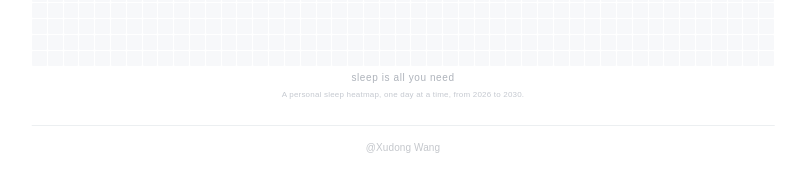
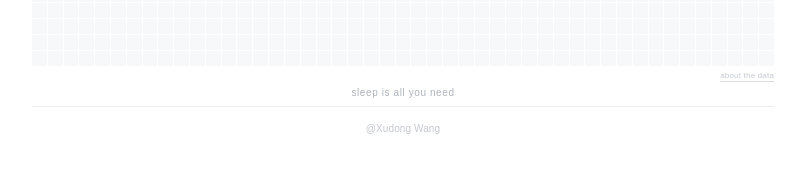
Before and after one commit to caozhuozi/10y, a Next.js app in the folder sleep-map/: page / in a window 1280 px wide. Shown: the part 648-822 px from the top of the page, without its empty margins (237-1042 px from the left). Built offline with nearby package versions, Linux system fonts and the light colour scheme; no server answers.

Commit message:
Add a note about sleep data

```diff
--- /dev/null
+++ b/sleep-map/app/about-the-data/page.tsx
@@ -0,0 +1,44 @@
+import type { Metadata } from "next";
+
+const siteUrl = (
+  process.env.NEXT_PUBLIC_SITE_URL ?? "http://localhost:3000"
+).replace(/\/$/, "");
+const basePath = process.env.PAGES_BASE_PATH ?? "";
+
+export const metadata: Metadata = {
+  title: "a note on the data — sleep is all you need",
+  description:
+    "How sleep sensed by my Fitbit Inspire 3 becomes one daily tile: wake date, sleep stages, naps, and exclusions.",
+  alternates: {
+    canonical: `${siteUrl}/about-the-data/`,
+  },
+};
+
+export default function HowSleepBecomesData() {
+  return (
+    <main className="methodology-shell">
+      <article className="methodology-page">
+        <a className="methodology-back" href={`${basePath}/`}>
+          ← sleep map
+        </a>
+
+        <header className="methodology-header">
+          <h1 className="methodology-title">a note on the data</h1>
+        </header>
+
+        <div className="methodology-copy">
+          <p>
+            My sleep is sensed by a Fitbit Inspire 3 and carried into this map
+            through the Google Health API. The bedtime–wake time comes from my
+            longest main sleep session ending that day, using its local start
+            and end times. My displayed sleep adds ASLEEP, LIGHT, DEEP, and REM
+            from every main sleep session and nap ending on that date, so a
+            night crossing midnight belongs to the day I wake up. I leave out
+            AWAKE and duplicate intervals; when no stage data exists, I use the
+            full session interval instead.
+          </p>
+        </div>
+      </article>
+    </main>
+  );
+}
--- a/sleep-map/app/globals.css
+++ b/sleep-map/app/globals.css
@@ -167,17 +167,29 @@ button {
 }
 
 .site-slogan {
-  margin: 4px 0 0;
+  margin: 0 0 6px;
 }
 
-.site-description {
+.method-note {
+  display: block;
   margin: 5px 0 0;
   color: #c5c9d0;
   font-size: 8px;
   font-weight: 400;
   letter-spacing: 0.025em;
   line-height: 1.2;
-  text-align: center;
+  text-align: right;
+  text-decoration-color: #d8dbe0;
+  text-decoration-line: underline;
+  text-decoration-thickness: 1px;
+  text-underline-offset: 3px;
+  transition: color 120ms ease;
+}
+
+.method-note:hover,
+.method-note:focus-visible {
+  color: #858b95;
+  text-decoration-color: #aeb3bb;
 }
 
 .mosaic-card {
@@ -268,13 +280,12 @@ button {
   text-align: center;
 }
 
-.site-footer::before {
+.footer-divider {
   display: block;
   width: 100%;
   height: 1px;
   margin: 0 auto 14px;
   background: #eceff1;
-  content: "";
 }
 
 @media (max-width: 760px) {
@@ -294,11 +305,10 @@ button {
   }
 
   .site-slogan {
-    margin-top: 4px;
     font-size: 10px;
   }
 
-  .site-description {
+  .method-note {
     margin-top: 5px;
     font-size: 8px;
   }
@@ -344,7 +354,8 @@ button {
 }
 
 @media (prefers-reduced-motion: reduce) {
-  .mosaic-cell {
+  .mosaic-cell,
+  .method-note {
     transition: none;
   }
 
@@ -352,3 +363,59 @@ button {
     animation: none;
   }
 }
+
+.methodology-shell {
+  min-height: 100svh;
+  padding: 72px 24px 64px;
+}
+
+.methodology-page {
+  width: min(100%, 620px);
+  margin: 0 auto;
+}
+
+.methodology-back {
+  color: #aeb3bb;
+  font-size: 10px;
+  letter-spacing: 0.04em;
+  text-decoration: none;
+}
+
+.methodology-back:hover,
+.methodology-back:focus-visible {
+  color: #627fcb;
+}
+
+.methodology-header {
+  margin: 86px 0 16px;
+}
+
+.methodology-title {
+  margin: 0;
+  color: #7f8792;
+  font-size: 12px;
+  font-weight: 400;
+  letter-spacing: 0.06em;
+  line-height: 1.2;
+}
+
+.methodology-copy {
+  max-width: 510px;
+}
+
+.methodology-copy p {
+  margin: 0 0 22px;
+  color: #9298a1;
+  font-size: 12px;
+  line-height: 1.75;
+}
+
+@media (max-width: 600px) {
+  .methodology-shell {
+    padding: 42px 20px 48px;
+  }
+
+  .methodology-header {
+    margin: 64px 0 16px;
+  }
+}
--- a/sleep-map/app/page.tsx
+++ b/sleep-map/app/page.tsx
@@ -1,17 +1,25 @@
 import sleepData from "./data/sleep-data.json";
 import { SleepHeatmap } from "./sleep-heatmap";
+
+const basePath = process.env.PAGES_BASE_PATH ?? "";
 
 export default function Home() {
   return (
     <main className="site-shell">
       <section className="heatmap-stage" aria-label="2026 to 2030 sleep mosaic">
         <SleepHeatmap startYear={2026} endYear={2030} days={sleepData} />
+        <a
+          className="method-note"
+          href={`${basePath}/about-the-data/`}
+        >
+          about the data
+        </a>
+      </section>
+      <footer className="site-footer">
         <h1 className="site-slogan">sleep is all you need</h1>
-        <p className="site-description">
-          A personal sleep heatmap, one day at a time, from 2026 to 2030.
-        </p>
-      </section>
-      <footer className="site-footer">@Xudong Wang</footer>
+        <i className="footer-divider" aria-hidden="true" />
+        <span>@Xudong Wang</span>
+      </footer>
     </main>
   );
 }
--- a/sleep-map/app/sitemap.ts
+++ b/sleep-map/app/sitemap.ts
@@ -6,12 +6,20 @@ const siteUrl =
 export const dynamic = "force-static";
 
 export default function sitemap(): MetadataRoute.Sitemap {
+  const baseUrl = siteUrl.replace(/\/$/, "");
+
   return [
     {
-      url: `${siteUrl.replace(/\/$/, "")}/`,
+      url: `${baseUrl}/`,
       lastModified: new Date(),
       changeFrequency: "daily",
       priority: 1,
     },
+    {
+      url: `${baseUrl}/about-the-data/`,
+      lastModified: new Date(),
+      changeFrequency: "monthly",
+      priority: 0.6,
+    },
   ];
 }
```
